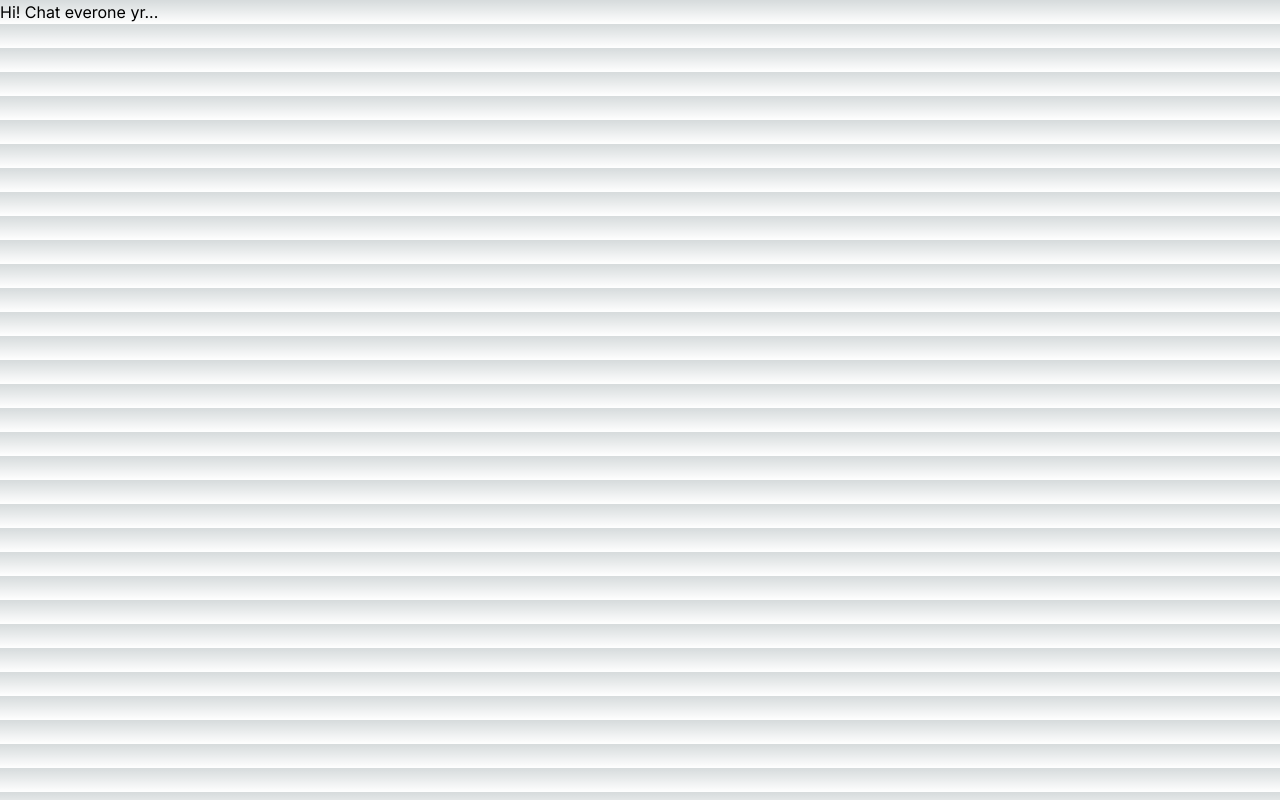
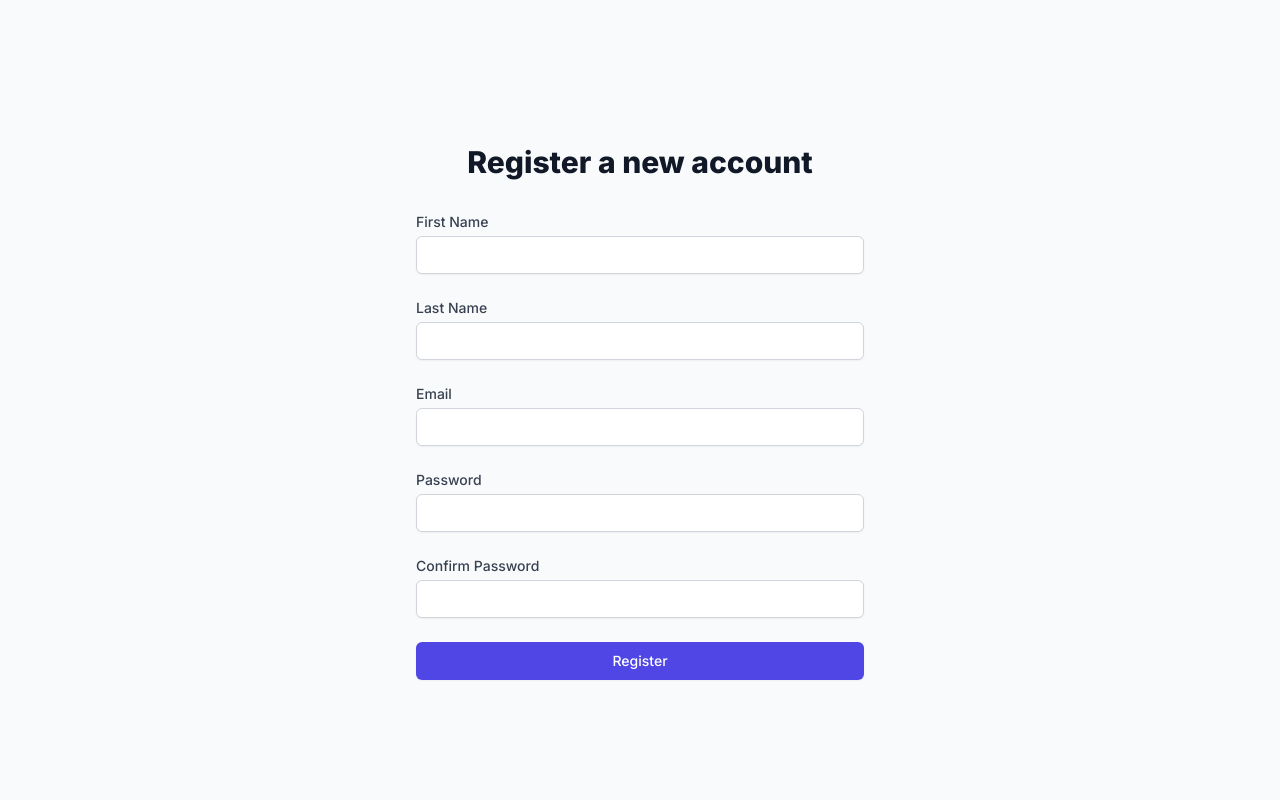
Before and after one commit to AyushiRaj1905/my-api, a Next.js app: page / in a window 1280 px wide. Built offline with nearby package versions, Linux system fonts and the light colour scheme.

Commit message:
user done resgistratyion

```diff
--- /dev/null
+++ b/app/api/register/route.ts
@@ -0,0 +1,38 @@
+import { NextRequest, NextResponse } from 'next/server';
+import bcrypt from 'bcryptjs';
+import { db } from '@/lib/db';
+
+export const POST =  async(req: NextRequest, res: NextResponse)=> {
+    const formData = await req.json();
+
+    const { firstName, lastName, email, password, confirmPassword } = formData;
+
+
+
+    try {
+      // Hash the password
+      const hashedPassword = await bcrypt.hash(password, 10);
+
+      // Create the user
+      const user = await db.user.create({
+        data: {
+          firstName,
+          lastName,
+          email,
+          password: hashedPassword,
+        },
+      });
+
+      return NextResponse.json({
+        Message: "User regsitered succesfully successfully",
+        status: 200,
+      });
+    } catch (error) {
+
+        return NextResponse.json({
+            Message: "Internal server error",
+            status: 500,
+          });
+
+  }
+}
--- a/app/api/registration/route.ts
+++ /dev/null
@@ -1,37 +0,0 @@
-import type { NextApiRequest, NextApiResponse } from 'next';
-import bcrypt from 'bcryptjs';
-import { db } from '@/lib/db';
-
-export default async function handler(req: NextApiRequest, res: NextApiResponse) {
-  if (req.method === 'POST') {
-    const { firstName, lastName, email, password, confirmPassword } = req.body;
-
-    if (password !== confirmPassword) {
-      return res.status(400).json({ error: 'Passwords do not match' });
-    }
-
-    try {
-      // Hash the password
-      const hashedPassword = await bcrypt.hash(password, 10);
-
-      // Create the user
-      const user = await db.user.create({
-        data: {
-          firstName,
-          lastName,
-          email,
-          password: hashedPassword,
-        },
-      });
-
-      res.status(201).json(user);
-    } catch (error) {
-
-
-        res.status(500).json({ error: 'Internal server error' });
-
-    }
-  } else {
-    res.status(405).json({ message: 'Method not allowed' });
-  }
-}
--- a/app/globals.css
+++ b/app/globals.css
@@ -2,32 +2,75 @@
   @tailwind components;
   @tailwind utilities;
 
+  @layer base {
     :root {
-  --foreground-rgb: 0, 0, 0;
-  --background-start-rgb: 214, 219, 220;
-  --background-end-rgb: 255, 255, 255;
+      --background: 0 0% 100%;
+      --foreground: 222.2 84% 4.9%;
+
+      --card: 0 0% 100%;
+      --card-foreground: 222.2 84% 4.9%;
+
+      --popover: 0 0% 100%;
+      --popover-foreground: 222.2 84% 4.9%;
+
+      --primary: 222.2 47.4% 11.2%;
+      --primary-foreground: 210 40% 98%;
+
+      --secondary: 210 40% 96.1%;
+      --secondary-foreground: 222.2 47.4% 11.2%;
+
+      --muted: 210 40% 96.1%;
+      --muted-foreground: 215.4 16.3% 46.9%;
+
+      --accent: 210 40% 96.1%;
+      --accent-foreground: 222.2 47.4% 11.2%;
+
+      --destructive: 0 84.2% 60.2%;
+      --destructive-foreground: 210 40% 98%;
+
+      --border: 214.3 31.8% 91.4%;
+      --input: 214.3 31.8% 91.4%;
+      --ring: 222.2 84% 4.9%;
+
+      --radius: 0.5rem;
     }
 
-@media (prefers-color-scheme: dark) {
-  :root {
-    --foreground-rgb: 255, 255, 255;
-    --background-start-rgb: 0, 0, 0;
-    --background-end-rgb: 0, 0, 0;
+    .dark {
+      --background: 222.2 84% 4.9%;
+      --foreground: 210 40% 98%;
+
+      --card: 222.2 84% 4.9%;
+      --card-foreground: 210 40% 98%;
+
+      --popover: 222.2 84% 4.9%;
+      --popover-foreground: 210 40% 98%;
+
+      --primary: 210 40% 98%;
+      --primary-foreground: 222.2 47.4% 11.2%;
+
+      --secondary: 217.2 32.6% 17.5%;
+      --secondary-foreground: 210 40% 98%;
+
+      --muted: 217.2 32.6% 17.5%;
+      --muted-foreground: 215 20.2% 65.1%;
+
+      --accent: 217.2 32.6% 17.5%;
+      --accent-foreground: 210 40% 98%;
+
+      --destructive: 0 62.8% 30.6%;
+      --destructive-foreground: 210 40% 98%;
+
+      --border: 217.2 32.6% 17.5%;
+      --input: 217.2 32.6% 17.5%;
+      --ring: 212.7 26.8% 83.9%;
     }
   }
 
+  @layer base {
+    * {
+      @apply border-border;
+    }
     body {
-  color: rgb(var(--foreground-rgb));
-  background: linear-gradient(
-      to bottom,
-      transparent,
-      rgb(var(--background-end-rgb))
-    )
-    rgb(var(--background-start-rgb));
-}
-
-@layer utilities {
-  .text-balance {
-    text-wrap: balance;
+      @apply bg-background text-foreground;
     }
   }
--- a/app/page.tsx
+++ b/app/page.tsx
@@ -1,7 +1,14 @@
-import Image from "next/image";
+import RegisterForm from '@/components/RegisterForm';
 
-export default function Home() {
+export default function Register() {
   return (
-    <>Hi! Chat everone yr...</>
+    <div className="min-h-screen flex items-center justify-center bg-gray-50 py-12 px-4 sm:px-6 lg:px-8">
+      <div className="max-w-md w-full space-y-8">
+        <h2 className="mt-6 text-center text-3xl font-extrabold text-gray-900">
+          Register a new account
+        </h2>
+        <RegisterForm />
+      </div>
+    </div>
   );
 }
--- /dev/null
+++ b/components/RegisterForm.tsx
@@ -0,0 +1,109 @@
+"use client"
+
+import { useState } from 'react';
+
+export default function RegisterForm() {
+  const [formData, setFormData] = useState({
+    firstName: '',
+    lastName: '',
+    email: '',
+    password: '',
+    confirmPassword: '',
+  });
+
+  const handleChange = (e: React.ChangeEvent<HTMLInputElement>) => {
+    const { name, value } = e.target;
+    setFormData({ ...formData, [name]: value });
+  };
+
+  const handleSubmit = async (e: React.FormEvent) => {
+    e.preventDefault();
+    if (formData.password !== formData.confirmPassword) {
+      alert('Passwords do not match');
+      return;
+    }
+
+    const res = await fetch('/api/register', {
+      method: 'POST',
+      headers: {
+        'Content-Type': 'application/json',
+      },
+      body: JSON.stringify(formData),
+    });
+
+    const data = await res.json();
+    if (res.ok) {
+      alert('Registration successful');
+    } else {
+      alert(data.error);
+    }
+  };
+
+  return (
+    <form onSubmit={handleSubmit} className="max-w-md mx-auto mt-8 space-y-6">
+      <div>
+        <label htmlFor="firstName" className="block text-sm font-medium text-gray-700">First Name</label>
+        <input
+          type="text"
+          name="firstName"
+          id="firstName"
+          onChange={handleChange}
+          value={formData.firstName}
+          className="mt-1 block w-full px-3 py-2 border border-gray-300 rounded-md shadow-sm focus:outline-none focus:ring-indigo-500 focus:border-indigo-500 sm:text-sm"
+        />
+      </div>
+      <div>
+        <label htmlFor="lastName" className="block text-sm font-medium text-gray-700">Last Name</label>
+        <input
+          type="text"
+          name="lastName"
+          id="lastName"
+          onChange={handleChange}
+          value={formData.lastName}
+          className="mt-1 block w-full px-3 py-2 border border-gray-300 rounded-md shadow-sm focus:outline-none focus:ring-indigo-500 focus:border-indigo-500 sm:text-sm"
+        />
+      </div>
+      <div>
+        <label htmlFor="email" className="block text-sm font-medium text-gray-700">Email</label>
+        <input
+          type="email"
+          name="email"
+          id="email"
+          onChange={handleChange}
+          value={formData.email}
+          className="mt-1 block w-full px-3 py-2 border border-gray-300 rounded-md shadow-sm focus:outline-none focus:ring-indigo-500 focus:border-indigo-500 sm:text-sm"
+        />
+      </div>
+      <div>
+        <label htmlFor="password" className="block text-sm font-medium text-gray-700">Password</label>
+        <input
+          type="password"
+          name="password"
+          id="password"
+          onChange={handleChange}
+          value={formData.password}
+          className="mt-1 block w-full px-3 py-2 border border-gray-300 rounded-md shadow-sm focus:outline-none focus:ring-indigo-500 focus:border-indigo-500 sm:text-sm"
+        />
+      </div>
+      <div>
+        <label htmlFor="confirmPassword" className="block text-sm font-medium text-gray-700">Confirm Password</label>
+        <input
+          type="password"
+          name="confirmPassword"
+          id="confirmPassword"
+          onChange={handleChange}
+          value={formData.confirmPassword}
+          className="mt-1 block w-full px-3 py-2 border border-gray-300 rounded-md shadow-sm focus:outline-none focus:ring-indigo-500 focus:border-indigo-500 sm:text-sm"
+        />
+      </div>
+      <div>
+        <button
+          type="submit"
+          className="w-full flex justify-center py-2 px-4 border border-transparent rounded-md shadow-sm text-sm font-medium text-white bg-indigo-600 hover:bg-indigo-700 focus:outline-none focus:ring-2 focus:ring-offset-2 focus:ring-indigo-500"
+        >
+          Register
+        </button>
+      </div>
+    </form>
+  );
+}
--- /dev/null
+++ b/lib/utils.ts
@@ -0,0 +1,6 @@
+import { type ClassValue, clsx } from "clsx"
+import { twMerge } from "tailwind-merge"
+
+export function cn(...inputs: ClassValue[]) {
+  return twMerge(clsx(inputs))
+}
--- a/tailwind.config.ts
+++ b/tailwind.config.ts
@@ -1,20 +1,80 @@
-import type { Config } from "tailwindcss";
+import type { Config } from "tailwindcss"
 
-const config: Config = {
+const config = {
+  darkMode: ["class"],
   content: [
-    "./pages/**/*.{js,ts,jsx,tsx,mdx}",
-    "./components/**/*.{js,ts,jsx,tsx,mdx}",
-    "./app/**/*.{js,ts,jsx,tsx,mdx}",
-  ],
+    './pages/**/*.{ts,tsx}',
+    './components/**/*.{ts,tsx}',
+    './app/**/*.{ts,tsx}',
+    './src/**/*.{ts,tsx}',
+	],
+  prefix: "",
   theme: {
+    container: {
+      center: true,
+      padding: "2rem",
+      screens: {
+        "2xl": "1400px",
+      },
+    },
     extend: {
-      backgroundImage: {
-        "gradient-radial": "radial-gradient(var(--tw-gradient-stops))",
-        "gradient-conic":
-          "conic-gradient(from 180deg at 50% 50%, var(--tw-gradient-stops))",
+      colors: {
+        border: "hsl(var(--border))",
+        input: "hsl(var(--input))",
+        ring: "hsl(var(--ring))",
+        background: "hsl(var(--background))",
+        foreground: "hsl(var(--foreground))",
+        primary: {
+          DEFAULT: "hsl(var(--primary))",
+          foreground: "hsl(var(--primary-foreground))",
+        },
+        secondary: {
+          DEFAULT: "hsl(var(--secondary))",
+          foreground: "hsl(var(--secondary-foreground))",
+        },
+        destructive: {
+          DEFAULT: "hsl(var(--destructive))",
+          foreground: "hsl(var(--destructive-foreground))",
+        },
+        muted: {
+          DEFAULT: "hsl(var(--muted))",
+          foreground: "hsl(var(--muted-foreground))",
+        },
+        accent: {
+          DEFAULT: "hsl(var(--accent))",
+          foreground: "hsl(var(--accent-foreground))",
+        },
+        popover: {
+          DEFAULT: "hsl(var(--popover))",
+          foreground: "hsl(var(--popover-foreground))",
+        },
+        card: {
+          DEFAULT: "hsl(var(--card))",
+          foreground: "hsl(var(--card-foreground))",
+        },
+      },
+      borderRadius: {
+        lg: "var(--radius)",
+        md: "calc(var(--radius) - 2px)",
+        sm: "calc(var(--radius) - 4px)",
+      },
+      keyframes: {
+        "accordion-down": {
+          from: { height: "0" },
+          to: { height: "var(--radix-accordion-content-height)" },
+        },
+        "accordion-up": {
+          from: { height: "var(--radix-accordion-content-height)" },
+          to: { height: "0" },
+        },
+      },
+      animation: {
+        "accordion-down": "accordion-down 0.2s ease-out",
+        "accordion-up": "accordion-up 0.2s ease-out",
       },
     },
   },
-  plugins: [],
-};
-export default config;
+  plugins: [require("tailwindcss-animate")],
+} satisfies Config
+
+export default config
```
Also changed, not shown: package.json (+6 -1 lines), components.json (added), 1 other file (tests, documents, lock files or other folders). Lines whose indentation alone changed are shown as unchanged.
